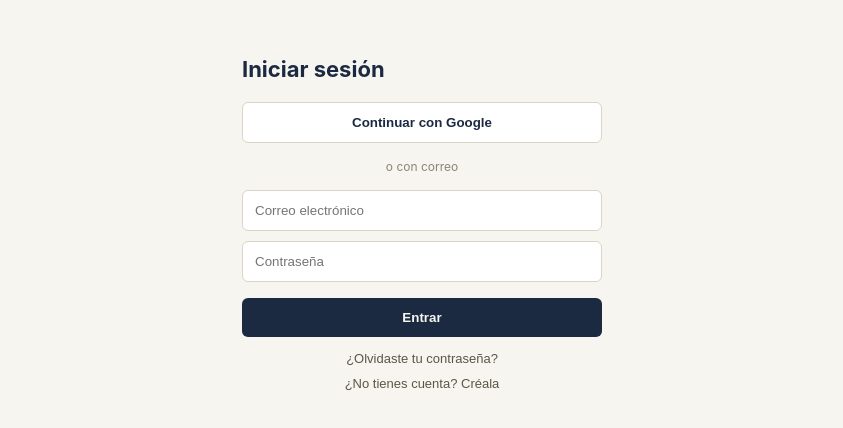
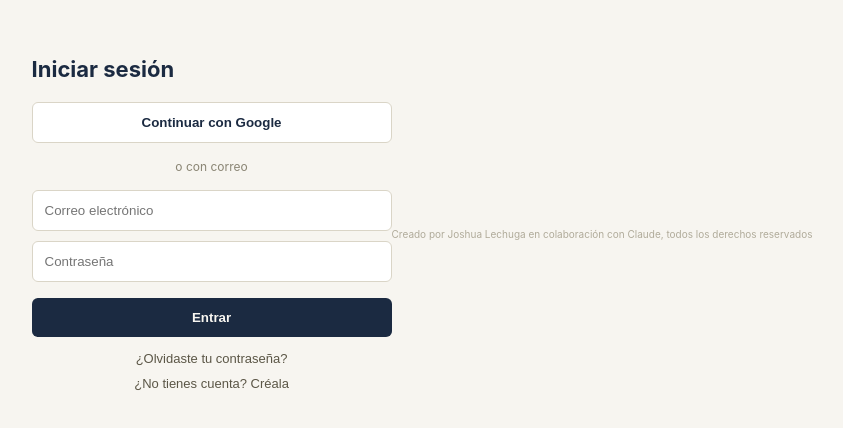
Before and after one commit to jlechugaseguros-afk/seguros-crm, a React (Vite) app: page / in a window 1280 px wide. Shown: the part 176-604 px from the top of the page, without its empty margins (218-1061 px from the left). Built offline with nearby package versions, Linux system fonts and the light colour scheme.

Commit message:
Agrega pie de pagina de creditos

```diff
--- a/src/App.jsx
+++ b/src/App.jsx
@@ -2383,6 +2383,10 @@ export default function SegurosCRM() {
           </div>
         </div>
       )}
+
+      <p style={{ textAlign: "center", fontSize: 10, color: "#B0AB9A", padding: "16px 10px 24px" }}>
+        Creado por Joshua Lechuga en colaboración con Claude, todos los derechos reservados
+      </p>
     </div>
   );
 }
--- a/src/AuthGate.jsx
+++ b/src/AuthGate.jsx
@@ -122,6 +122,9 @@ export default function AuthGate({ children }) {
             {mode === 'signin' ? '¿No tienes cuenta? Créala' : '¿Ya tienes cuenta? Inicia sesión'}
           </button>
         </form>
+        <p style={{ textAlign: 'center', fontSize: 10, color: '#B0AB9A', marginTop: 20 }}>
+          Creado por Joshua Lechuga en colaboración con Claude, todos los derechos reservados
+        </p>
       </div>
     )
   }
--- a/src/TarjetaPublica.jsx
+++ b/src/TarjetaPublica.jsx
@@ -79,6 +79,9 @@ export default function TarjetaPublica({ agentId }) {
           </>
         )}
       </div>
+      <p style={{ textAlign: "center", fontSize: 10, color: "#B0AB9A", marginTop: 14 }}>
+        Creado por Joshua Lechuga en colaboración con Claude, todos los derechos reservados
+      </p>
     </div>
   );
 }
```
